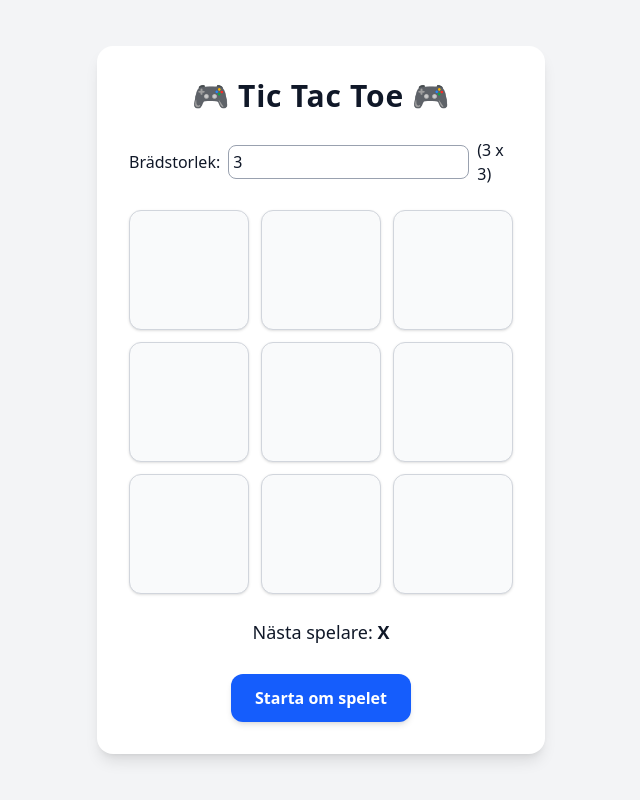
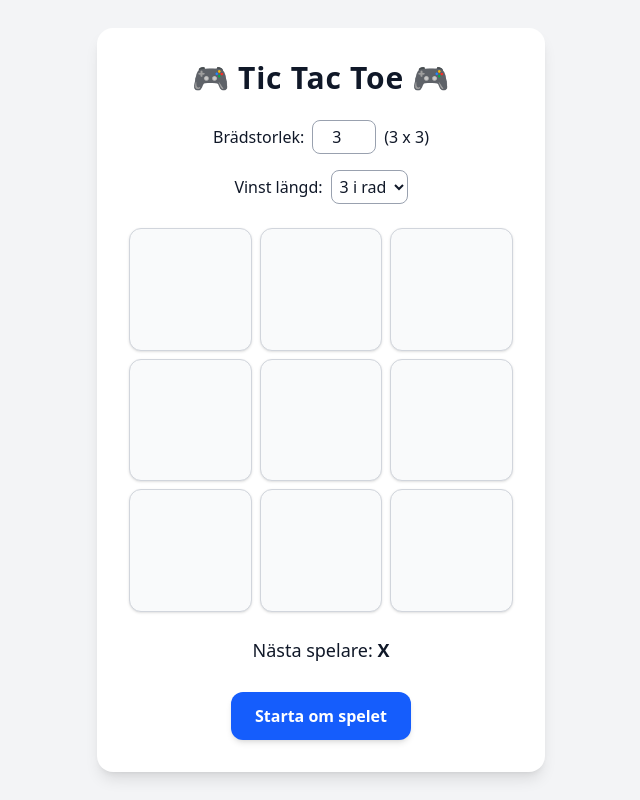
Before and after one commit to JoseRaul-TR/TypeScript-I-React-Tic-Tac-Toe, a React (Vite) app: page / in a window 1280 px wide. Shown: the whole page, without its empty margins (319-959 px from the left). Built offline with nearby package versions, Linux system fonts and the light colour scheme.

Commit message:
set llimits to boardSize and winLength

```diff
--- a/src/components/TicTacToeGame.tsx
+++ b/src/components/TicTacToeGame.tsx
@@ -4,9 +4,8 @@ import { useState } from "react";
 
 export default function TicTacToeGame() {
   const [boardSize, setBoardSize] = useState<number>(3); // Default board 3x3
-  const [board, setBoard] = useState<Cell[]>(
-    Array(boardSize * boardSize).fill(null)
-  );
+  const [winLength, setWinLength] = useState<number>(3); // Default winning for default board (3x3)
+  const [board, setBoard] = useState<Cell[]>(Array(9).fill(null));
   const [currentPlayer, setCurrentPlayer] = useState<Player>("X");
   const [winner, setWinner] = useState<Player | null>(null);
   const [isDraw, setIsDraw] = useState(false);
@@ -18,7 +17,7 @@ export default function TicTacToeGame() {
     newBoard[index] = currentPlayer;
     setBoard(newBoard);
 
-    if (checkWin(newBoard, currentPlayer, boardSize)) {
+    if (checkWin(newBoard, currentPlayer, boardSize, winLength)) {
       setWinner(currentPlayer);
       return;
     }
@@ -31,9 +30,15 @@ export default function TicTacToeGame() {
     setCurrentPlayer(currentPlayer === "X" ? "O" : "X");
   }
 
-  function resetGame(size = boardSize) {
-    setBoardSize(size);
-    setBoard(Array(size * size).fill(null));
+  // Function to reset game
+  function resetGame(size = boardSize, win = winLength) {
+    // Set limits to board and winning combination
+    const clampedSize = Math.max(3, Math.min(size, 7));
+    const clampedWin = Math.max(3, Math.min(win, clampedSize));
+
+    setBoardSize(clampedSize);
+    setWinLength(clampedWin);
+    setBoard(Array(clampedSize * clampedSize).fill(null));
     setCurrentPlayer("X");
     setWinner(null);
     setIsDraw(false);
@@ -46,7 +51,8 @@ export default function TicTacToeGame() {
         <h1 className="text-center text-3xl font-extrabold tracking-wide">
           🎮 Tic Tac Toe 🎮
         </h1>
-
+        {/* Board Settings */}
+        <div className="flex flex-col gap-4 items-center">
           {/* Board Size Selector */}
           <div className="flex gap-2 items-center">
             <label htmlFor="boardSize" className="font-medium">
@@ -54,16 +60,42 @@ export default function TicTacToeGame() {
             </label>
             <input
               id="boardSize"
+              type="number"
+              min={3}
+              max={7}
               value={boardSize}
-            onChange={(e) => resetGame(Number(e.target.value))}
-            className="border border-gray-400 rounded-lg p-1"
+              onChange={(e) => resetGame(Number(e.target.value), winLength)}
+              className="border border-gray-400 rounded-lg p-1 w-16 text-center"
             />
             ({boardSize} x {boardSize})
           </div>
 
+          {/* Win Lenght Selector */}
+          <div className="flex gap-2 items-center">
+            <label htmlFor="winLength" className="font-medium">
+              Vinst längd:
+            </label>
+            <select
+              id="winLength"
+              value={winLength}
+              onChange={(e) => resetGame(boardSize, Number(e.target.value))}
+              className="border border-gray-400 rounded-lg p-1"
+            >
+              {[...Array(boardSize - 2)].map((_, i) => {
+                const len = i + 3;
+                return (
+                  <option key={len} value={len}>
+                    {len} i rad
+                  </option>
+                );
+              })}
+            </select>
+          </div>
+        </div>
+
         {/* Board */}
         <div
-          className="grid gap-3 w-full"
+          className="grid gap-2 w-full max-w-[min(90vw, 500px)] aspect-square"
           style={{
             gridTemplateColumns: `repeat(${boardSize}, minmax(0, 1fr))`,
             gridTemplateRows: `repeat(${boardSize}, minmax(0, 1fr))`,
@@ -88,7 +120,6 @@ export default function TicTacToeGame() {
         <div className="text-center text-lg font-medium min-h-8">
           {winner && (
             <p className="text-green-600 font-semibold">
-              {" "}
               Grattis! {winner} vinner!
             </p>
           )}
@@ -104,7 +135,7 @@ export default function TicTacToeGame() {
           )}
         </div>
 
-        {/* Reset Button */}
+        {/* Reset Game */}
         <button
           onClick={() => resetGame()}
           className="px-6 py-3 bg-blue-600 hover:bg-blue-700 rounded-xl shadow-md text-white font-semibold hover:cursor-pointer transition-all transform hover:scale-105 active:scale-95 duration-200"
--- a/src/utils/gameLogic.ts
+++ b/src/utils/gameLogic.ts
@@ -1,26 +1,33 @@
 import type { Cell, Player } from "../types/types";
 
 // Function to check winner
-export function checkWin(board: Cell[], player: Player, boardSize: number): boolean {
-    // Rows
+export function checkWin(board: Cell[], player: Player, boardSize: number, winLength: number): boolean {
+
+    // Check a line in any direction
+    const directions = [
+        [0, 1],   // horizontal
+        [1, 0],   // vertical
+        [1, 1],   // diagonal ↘
+        [1, -1],  // diagonal ↙
+    ];
+
     for (let row = 0; row < boardSize; row++) {
-        if (board.slice(row * boardSize, (row + 1) * boardSize).every(c => c === player)) {
-            return true;
+        for (let col = 0; col < boardSize; col++) {
+            if (board[row * boardSize + col] !== player) continue;
+
+            for (const [dRow, dCol] of directions) {
+                let count = 0;
+                let r = row;
+                let c = col;
+
+                while (r >= 0 && r < boardSize && c >= 0 && c < boardSize && board[r * boardSize + c] === player) {
+                    count++;
+                    if (count >= winLength) return true;
+                    r += dRow;
+                    c += dCol;
+                }
+            }
         }
-    }
-    // Columns
-    for (let col = 0; col < boardSize; col++) {
-        if (board.filter((_, i) => i % boardSize === col).every(c => c === player)) {
-            return true;
-        }
-    }
-    // Diagonal ↘
-    if (Array.from({ length: boardSize }, (_, i) => board[i * boardSize + i]).every(c => c === player)) {
-        return true;
-    }
-    // Diagonal ↙
-    if (Array.from({ length: boardSize }, (_, i) => board[i * boardSize + (boardSize -1 - i)]).every(c => c === player)) {
-        return true;
     }
 
     return false;
```
Lines whose indentation alone changed are shown as unchanged.
